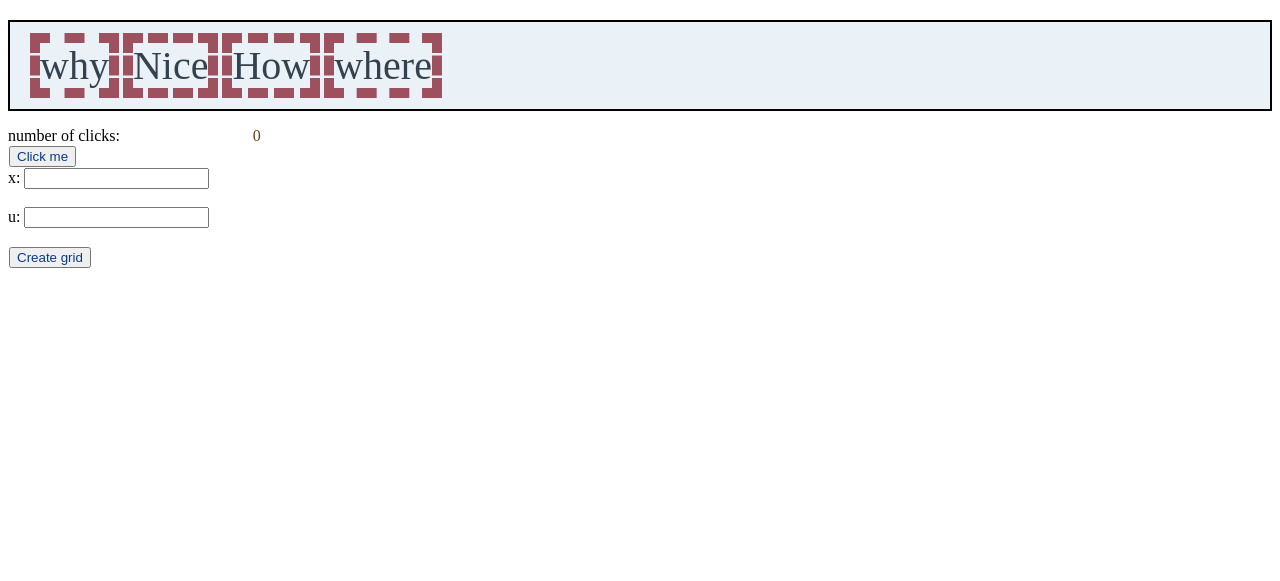
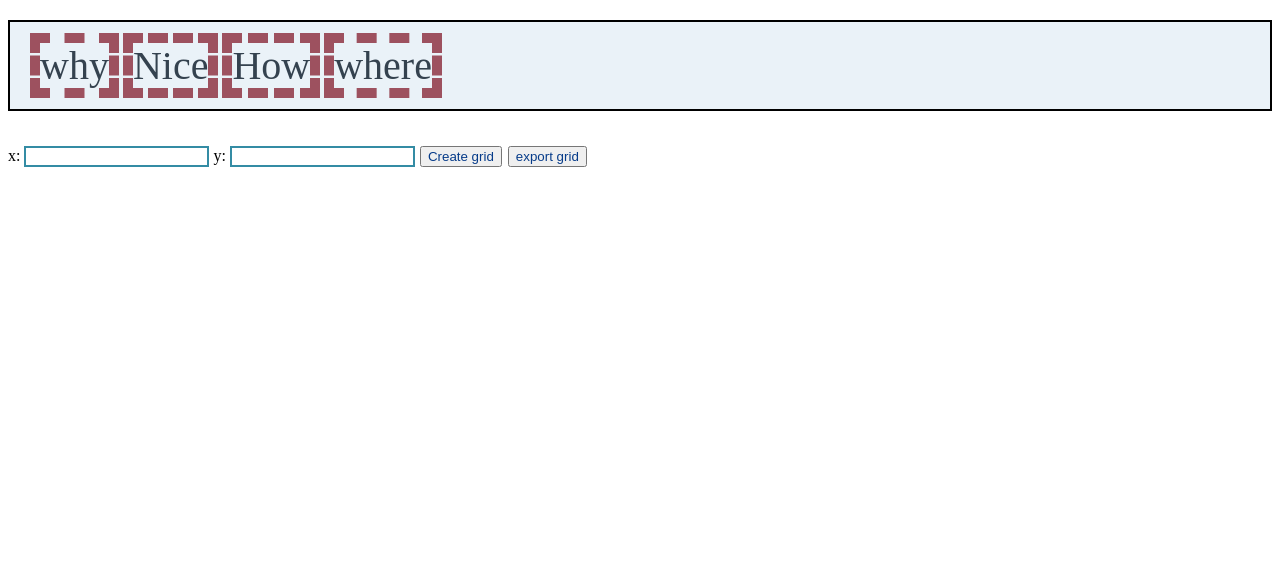
Before and after one commit to Ayg0/bitmapping-Generator, a plain HTML site: page index.html in a window 1280 px wide. Drawn offline with Linux system fonts and the light colour scheme.

Commit message:
export as array

```diff
--- a/index.html
+++ b/index.html
@@ -12,21 +12,14 @@
         <il class="h">How</il>
         <il class="h">where</il>
     </ul>
-    <div> number of clicks:
-        <div class="check" id="clicks">0</div>
-    </div>
-    <button type="button" id="bt1" class="btn" onclick="funct()"> Click me</button>
     <br>
     <label for="x">x:</label>
-    <input type="text" id="ix" name="x"><br><br>
-    <label for="y">u:</label>
-    <input type="text" id="iy" name="y"><br><br>
-    <button type="button" id="bt2" class="btn" onclick="creategrid()"> Create grid</button>
+    <input type="text" class="input" id="ix" name="x">
+    <label for="y">y:</label>
+    <input type="text" class="input" id="iy" name="y">
+    <button type="button" id="bt1" class="btn" onclick="creategrid()"> Create grid</button>
+    <button type="button" id="bt2" class="btn" onclick="exportgrid()"> export grid</button>
     <div class="container" id="container">
-        <!-- <div class="item item1" id="item1" onclick="changeme(event)"></div>
-        <div class="item item2" id="item2" onclick="changeme(event)"></div>
-        <div class="item item3" id="item3" onclick="changeme(event)"></div>
-        <div class="item item4" id="item4" onclick="changeme(event)"></div> -->
     </div>
     <script src="script.js"></script>
 </body>
--- a/main.css
+++ b/main.css
@@ -39,10 +39,16 @@
 }
 
 .container{
+    margin: 10px;
     display: grid;
     grid-gap: 1px;
-    height: 70vh;
-    width: 80vw;
+    height: 50vh;
+    width: 50vw;
+}
+
+.input{
+    border-style: solid;
+    border-color: rgb(52, 140, 164);
 }
 .item{
     background-color: rgb(171, 228, 223);
--- a/script.js
+++ b/script.js
@@ -1,8 +1,4 @@
-var a = 0;
-function funct() {
-    a++;
-    document.getElementById("clicks").innerHTML = a;
-}
+var x, y;
 
 function changeme(event) {
     var elementId = event.target.id;
@@ -17,8 +13,8 @@ function changeme(event) {
     }
 }
 function creategrid(){
-    let x = document.getElementById("ix").value;
-    let y = document.getElementById("iy").value;
+    x = document.getElementById("ix").value;
+    y = document.getElementById("iy").value;
     let n = 0;
     let container = document.getElementById("container");
     container.innerHTML = "";
@@ -26,9 +22,23 @@ function creategrid(){
     container.style.gridTemplateRows = "repeat(" + y + ", 1fr)";
     for (var rows = 0; rows < y; rows++) {
         for (var columns = 0; columns < x; columns++) {
-            container.innerHTML += '<div class="item item'+ n +'" id="item'+ n + '" onclick="changeme(event)"></div>';
+            container.innerHTML += '<div class="item item'+ rows + '' + columns +'" id="item'+ rows + '' + columns + '" onclick="changeme(event)"></div>';
             n++;
         };
         n++;
     };
 }
+
+function exportgrid(){
+    let s = '';
+    console.clear();
+    for (let i = 0; i < y; i++) {
+        for (let j = 0; j < x; j++) {
+            s += Number((document.getElementById('item'+ i + '' + j).style.backgroundColor == 'rgb(122, 183, 178)'));
+            if (j < x - 1)
+                s += (', ');
+        }
+        s += '\n';
+    }
+    console.log(s);
+}
```
